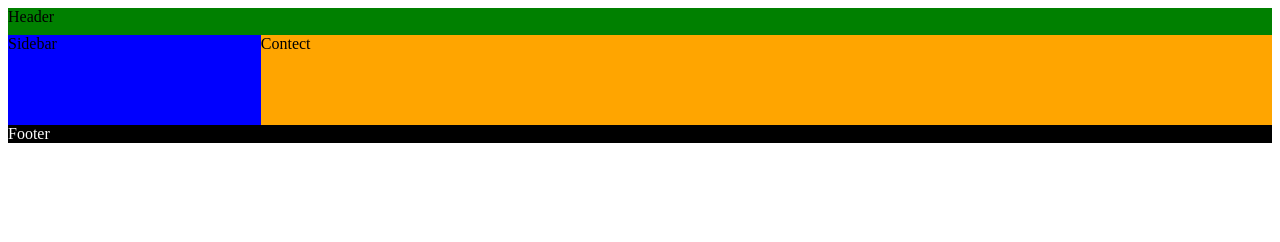
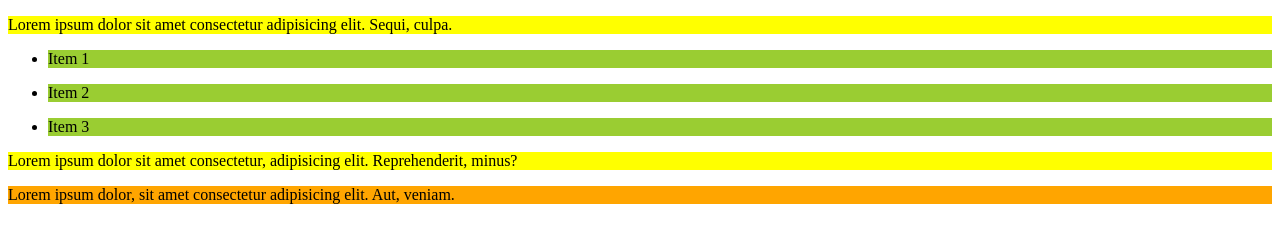
Before and after one commit to laksanai/htmlcss, a plain HTML site: page index.html in a window 1280 px wide. Drawn offline with Linux system fonts and the light colour scheme.

Commit message:
Targeted Selector

```diff
--- a/index.html
+++ b/index.html
@@ -4,17 +4,19 @@
     <meta charset="UTF-8">
     <meta http-equiv="X-UA-Compatible" content="IE=edge">
     <meta name="viewport" content="width=device-width, initial-scale=1.0">
-    <title>CSS Grid</title>
+    <title>Advance Selector</title>
     <link rel="stylesheet" href="style.css">
 </head>
 <body>
-    <div class="grid-container">
-        <div class="header-item">Header</div>
-        <div class="sidebar-item">Sidebar</div>
-        <div class="content-item">Contect</div>
-        <div class="footer-item">Footer</div>
-
-
+    <div>
+        <p>Lorem ipsum dolor sit amet consectetur adipisicing elit. Sequi, culpa.</p>
+        <ul>
+            <li><p>Item 1</p></li>
+            <li><p>Item 2</p></li>
+            <li><p>Item 3</p></li>
+        </ul>
+        <p>Lorem ipsum dolor sit amet consectetur, adipisicing elit. Reprehenderit, minus?</p>
     </div>
+    <p>Lorem ipsum dolor, sit amet consectetur adipisicing elit. Aut, veniam.</p>
 </body>
 </html>
--- a/style.css
+++ b/style.css
@@ -1,36 +1,13 @@
-.grid-container{
-    display: grid;
-    /* grid-template-rows: 2fr 5fr 2fr;
-    grid-template-columns: 1fr 3fr;
-
-    grid-template-areas:
-    'header header'
-    'content content'
-    'footer footer'
-    ; */
-
-    grid-template:
-    'header header' 3fr
-    'sidebar content' 10fr
-    'footer footer' 2fr
-    / 1fr 4fr;
-
+p{
+    background-color: orange;
+}
+/* descendent selector */
+div p{
+    background-color: yellowgreen;
 }
 
-.header-item{
-    background-color: green;
-    grid-area: header;
+/* child selector */
+
+div>p{
+    background-color: yellow;
 }
-
-.content-item{
-    background-color: orange;
-    grid-area: content;
-}
-.footer-item{
-    background-color: black;
-    color: white;
-    grid-area: footer;
-}
-.sidebar-item{
-    background-color: blue;
-}
```
